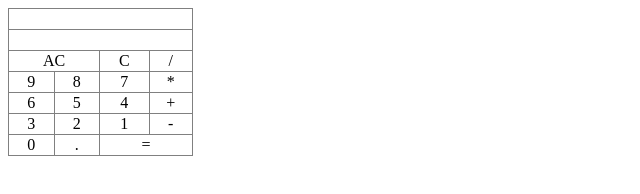
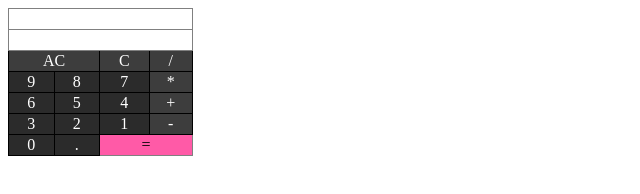
Before and after one commit to y0ungj1nchu/CALCULATOR, a plain HTML site: page index.html in a window 1280 px wide. Shown: the whole page, without its empty margins (0-640 px from the left). Drawn offline with Linux system fonts and the light colour scheme.

Commit message:
Add files via upload

```diff
--- a/app.js
+++ b/app.js
@@ -1,4 +1,5 @@
 let Numcheck = false //처음에는 아무것도 적혀있지 않은 상태이므로 false
+//숫자를 눌렀을 경우
 function Output(char) {
     if(Numcheck == false) {
         if(isNaN(char) == true) {
@@ -12,7 +13,7 @@ function Output(char) {
     else{
         document.getElementById('line1').value += char   //숫자를 입력받았으면 line1에 표시
     }
-
+    //입력된 문자가 숫자인지 아닌지 판별
     if(isNaN(char) == true) {
         Numcheck = false; //숫자가 아닌게 참이라면 ture
     }
@@ -21,15 +22,18 @@ function Output(char) {
     }
 
 }
+//= 버튼을 눌렀을 경우
 function cal() {
     const line1 = document.getElementById("line1");
     let line2 = eval(line1.value); //블록변수line2에 line1의 값을 eval함수로 계산하여 값넣기
-    document.getElementById('line2').value = line2;  //line2에 블록변수line2 표시
+    document.getElementById('line2').value = line2;
 }
+//AC 버튼을 눌렀을 경우
 function reset() {
     document.getElementById("line1").value = "";  //line1 전부 초기화
     document.getElementById('line2').value = "";  //line2 전부 초기화
 }
+//C 버튼을 눌렀을 경우
 function del() {
     let line1 = document.getElementById("line1");
     line1.value = line1.value.substring(0, line1.value.length - 1);  //line1에 0번째 값을 길이에 1만큼 삭제
--- a/index.html
+++ b/index.html
@@ -20,32 +20,32 @@
             </td>
         </tr>
         <tr>
-            <td colspan="2" onclick="reset()">AC</td>
-            <td onclick="del()">C</td>
-            <td onclick="Output('/')">/</td>
+            <td class="op" colspan="2" onclick="reset()">AC</td>
+            <td class="op" onclick="del()">C</td>
+            <td class="op" onclick="Output('/')">/</td>
         </tr>
         <tr>
             <td class="num" onclick="Output('9')">9</td>
             <td class="num" onclick="Output('8')">8</td>
             <td class="num" onclick="Output('7')">7</td>
-            <td onclick="Output('*')">*</td>
+            <td class="op" onclick="Output('*')">*</td>
         </tr>
         <tr>
             <td class="num" onclick="Output('6')">6</td>
             <td class="num" onclick="Output('5')">5</td>
             <td class="num" onclick="Output('4')">4</td>
-            <td onclick="Output('+')">+</td>
+            <td class="op" onclick="Output('+')">+</td>
         </tr>
         <tr>
             <td class="num" onclick="Output('3')">3</td>
             <td class="num" onclick="Output('2')">2</td>
             <td class="num" onclick="Output('1')">1</td>
-            <td onclick="Output('-')">-</td>
+            <td class="op" onclick="Output('-')">-</td>
         </tr>
         <tr>
             <td class="num" onclick="Output('0')">0</td>
-            <td onclick="Output('.')">.</td>
-            <td colspan="2" onclick="cal()">=</td>
+            <td class="num" onclick="Output('.')">.</td>
+            <td class="cal" colspan="2" onclick="cal()">=</td>
         </tr>
     </table>
     <script src="app.js"></script>
--- a/style.css
+++ b/style.css
@@ -1,8 +1,10 @@
 table{
     border-collapse: collapse;
     text-align: center;
+    color: white;
 }
 input{
+
     border: none;
     text-align: right;
 }
@@ -10,6 +12,15 @@ input:focus{
     outline: none;
 }
 .num{
-    background-color: white;
+    background-color: rgb(43, 43, 43);
+    border-color: black;
 
 }
+.op {
+    background-color: rgb(61, 61, 61);
+    border-color: black;
+}
+.cal {
+    background-color: rgb(255, 90, 167);
+    color: black;
+}
```
